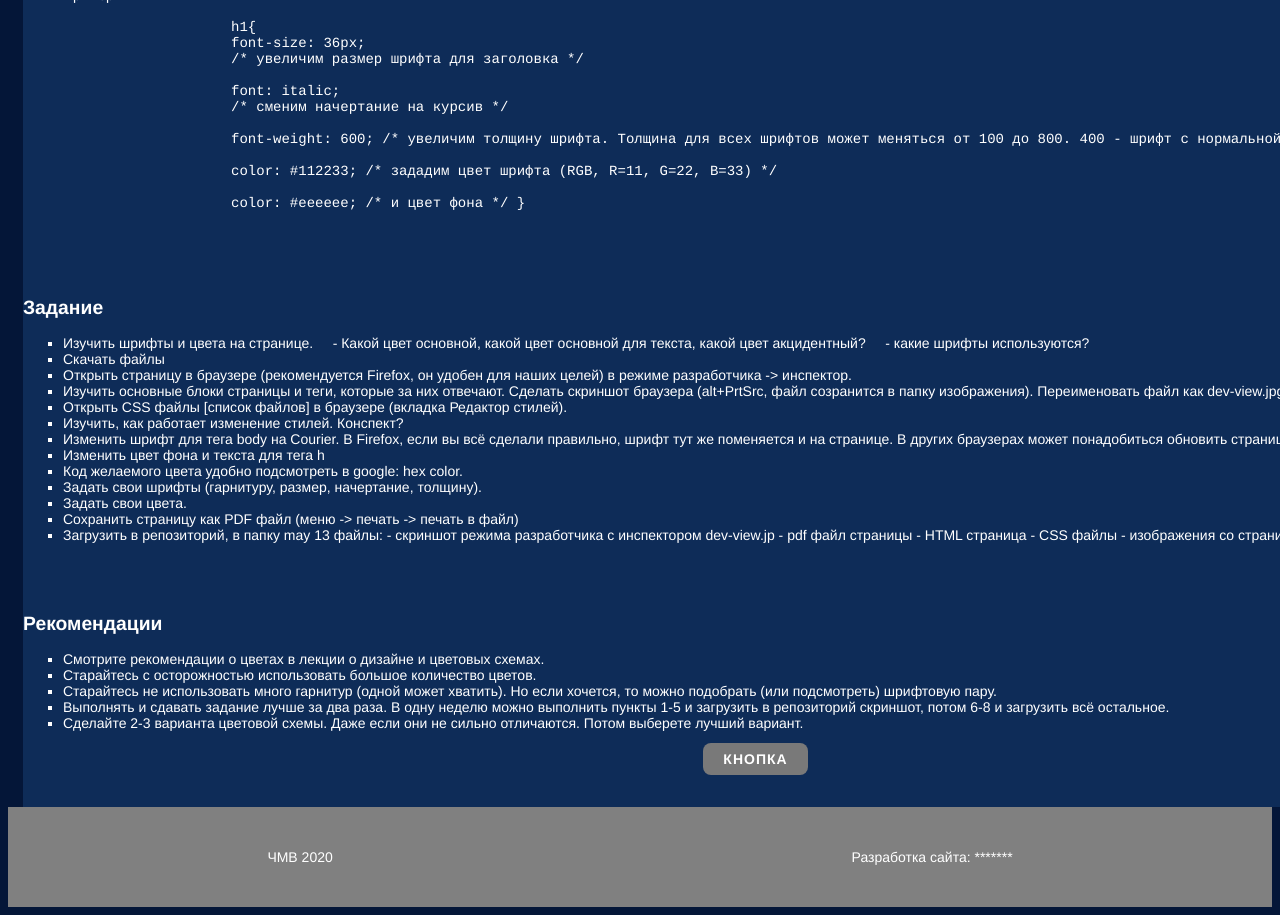
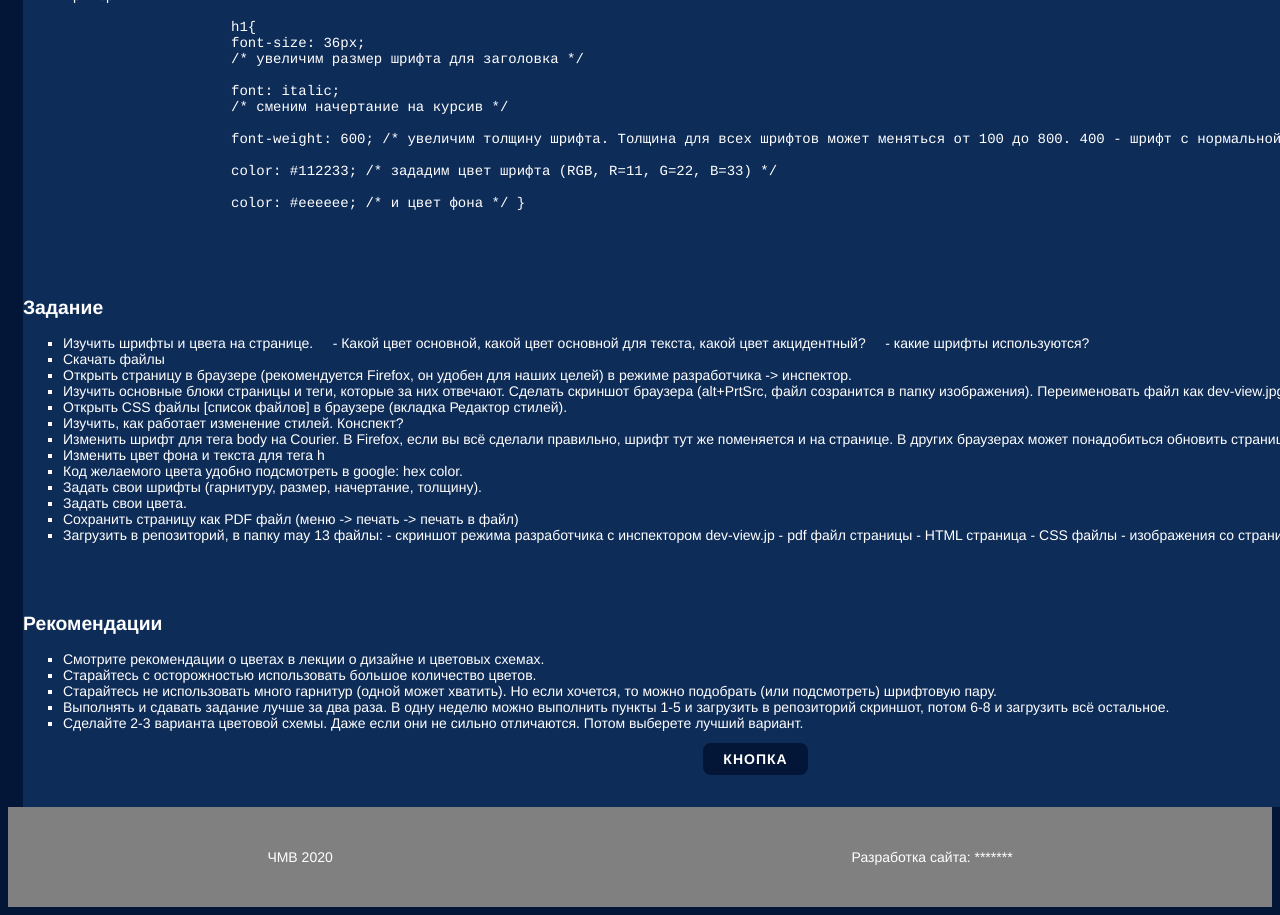
Before and after one commit to sergey-verhoturov/HCI, a plain HTML site: page may 13/index.html in a window 1280 px wide. Shown: the part 741-1656 px from the top of the page. Drawn offline with Linux system fonts and the light colour scheme.

Commit message:
Update style.css

```diff
--- a/may 13/css/style.css
+++ b/may 13/css/style.css
@@ -189,7 +189,7 @@ code{
 
 /* Кнопка */
 .click-me{
-  background: #797979;      /* --- */
+  background: #041638;      /* --- */
   color: var(--text);
   border-radius: 8px;
   padding: 8px 20px;
@@ -203,7 +203,7 @@ code{
 
 /* Выделение кнопки при наведении */
 .click-me:hover{
-  background: var(--primary);      /* --- */
+  background: #00339296;      /* --- */
   color: #797979;
 }
 
```
